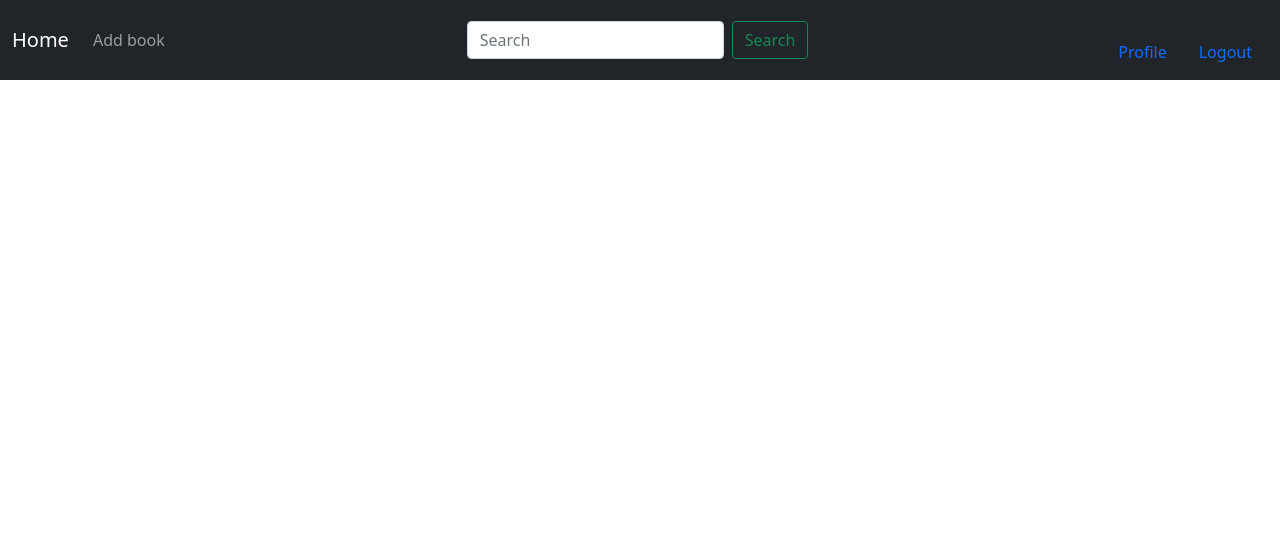
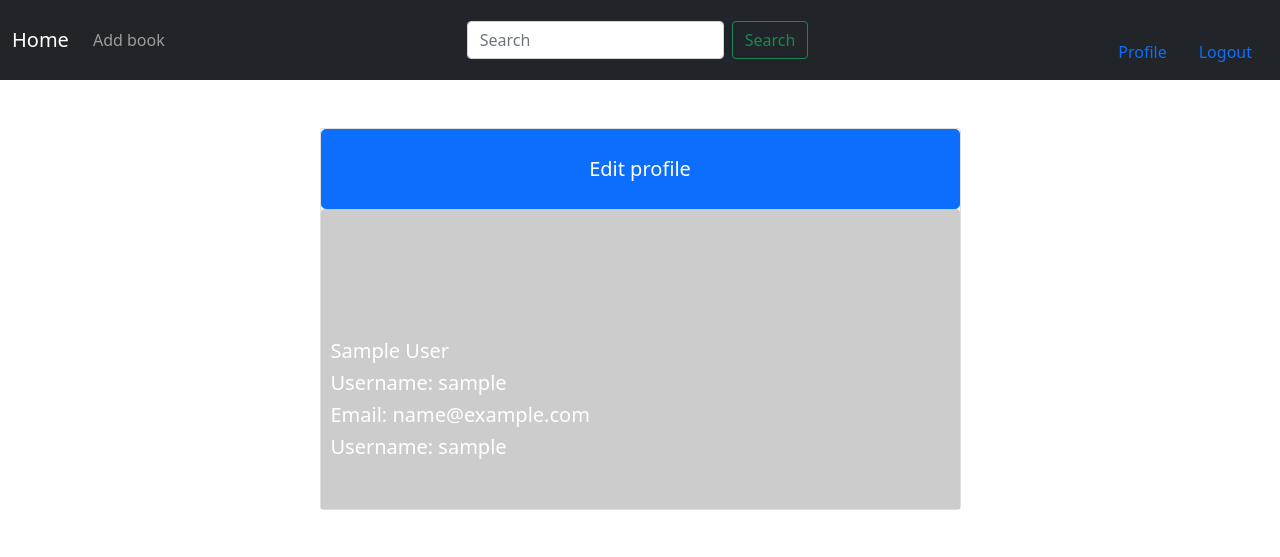
Before and after one commit to vstefan22/Library-site, a Django app: page /profile/ in a window 1280 px wide. Shown: the top 557 px of the page. Run offline with Django 3.2, Linux system fonts and the light colour scheme; the visitor is signed in with stand-in values (Sample User, id 1); data that the repository does not hold is empty.

Commit message:
new features

```diff
--- a/library_app/templates/library_app/base.html
+++ b/library_app/templates/library_app/base.html
@@ -15,6 +15,7 @@
 
     <nav class="navbar navbar-expand-lg navbar-dark bg-dark">
         <div class="container-fluid">
+            {%if request.user.is_authenticated%}
             <a class="navbar-brand" href="{%url 'index'%}">Home</a>
             <div class="collapse navbar-collapse" id="navbarSupportedContent">
                 <ul class="navbar-nav me-auto mb-2 mb-lg-0">
@@ -32,10 +33,12 @@
                 <li class="nav-item">
                     <a class="nav-link" href="{% url 'profile'%}" tabindex="-1">Profile</a>
                 <li class="nav-item">
-                    {%if request.user.is_authenticated%}
+
                     <a class="nav-link" href="{% url 'logout'%}" tabindex="-1" aria-disabled="true">Logout</a>
                     {%else%}
                     <a class="nav-link" href="{% url 'login'%}" tabindex="-1" aria-disabled="true">Login</a>
+                    <a class="nav-link" href="{% url 'register'%}" tabindex="-1" aria-disabled="true">Register</a>
+
                     {%endif%}
                 </li>
                 </li>
--- a/library_app/templates/library_app/profile.html
+++ b/library_app/templates/library_app/profile.html
@@ -11,6 +11,7 @@
 <body>
     {% extends 'library_app/base.html' %}
     {%block content%}
+    {%if person%}
     {% for info in person%}
     <section class="h-100 gradient-custom-2">
         <div class="container py-5 h-100">
@@ -28,7 +29,7 @@
                                 </button>
                             </div>
                             <div class="ms-3" style="margin-top: 130px;">
-                                <h5>{{user.first_name}} {{user.last_name}}</h5>
+                                <h5>{{user.first_name}} {{user.last_name}} {{user.username}}</h5>
 
                                 <p>{{info.city}}</p>
 
@@ -70,6 +71,33 @@
         </div>
     </section>
     {%endfor%}
+    {%else%}
+    <section class="h-100 gradient-custom-2">
+        <div class="container py-5 h-100">
+            <div class="row d-flex justify-content-center h-100">
+                <div class="col col-lg-9 col-xl-7">
+
+                    <div class="card">
+                        <button type="button" class="px-5 py-4 btn btn-primary btn-lg">
+                            Edit profile
+                        </button>
+                        <div class="rounded-top text-white d-flex flex-row"
+                            style="background-color: #ccc; height:300px;">
+                            <div class="" style="margin-top: 130px; margin-left: 10px;">
+                                <h5>{{user.first_name}} {{user.last_name}} </h5>
+                                <h5>Username: {{user.username}}</h5>
+                                <h5>Email: {{user.email}} </h5>
+                                <h5>Username: {{user.username}}</h5>
+                            </div>
+                        </div>
+                    </div>
+                </div>
+            </div>
+        </div>
+        </div>
+        </div>
+    </section>
+    {%endif%}
     {%endblock content%}
 </body>
 
--- a/library_app/urls.py
+++ b/library_app/urls.py
@@ -11,5 +11,8 @@ urlpatterns = [
     path('profile/', views.Profile.as_view(), name = 'profile'),
     path('logout/', LogoutView.as_view(next_page='login'), name = 'logout'),
     path('login/', views.Login.as_view(), name = 'login'),
+    path('register/', views.RegisterPage.as_view(), name = 'register'),
+
+    path('book/<int:pk>/', views.BookDetail.as_view(), name='book')
 
 ]
--- a/library_app/views.py
+++ b/library_app/views.py
@@ -1,10 +1,11 @@
 from django.shortcuts import render
-from django.views.generic import ListView, CreateView, DetailView
-from django.contrib.auth.models import User
+from django.views.generic import ListView, CreateView, DetailView, FormView
 from django.contrib.auth.views import LoginView
 from django.urls import reverse_lazy
+from django.contrib.auth import login
+from django.shortcuts import redirect
 from .models import Book, Person
-from .forms import AddBook
+from .forms import AddBook, UserRegisterForm
 
 
 class ListOfBooks(ListView):
@@ -47,7 +48,6 @@ class Profile(ListView):
     def get_context_data(self, **kwargs):
         context = super().get_context_data(**kwargs)
         context['person_info'] = Person.objects.filter(user = self.request.user)
-        print(context)
         return context
     context_object_name = 'person'
 
@@ -57,3 +57,21 @@ class Login(LoginView):
     redirect_authenticated_user = True
     def get_success_url(self):
         return reverse_lazy('index')
+
+class BookDetail(DetailView):
+    model = Book
+    context_object_name = 'book'
+    template_name = 'library_app/book.html'
+
+class RegisterPage(FormView):
+    template_name = 'library_app/register.html'
+    form_class = UserRegisterForm
+    redirect_authenticated_user = True
+    success_url = reverse_lazy('index')
+
+
+    def form_valid(self, form):
+        user = form.save()
+        if user is not None:
+            login(self.request, user)
+        return super(RegisterPage, self).form_valid(form)
```
Also changed, not shown: library_app/forms.py (+16 -0 lines), library_app/models.py (+4 -4 lines), library_app/templates/library_app/book.html (added, +39 -0 lines), library_app/templates/library_app/index.html (+10 -3 lines), library_app/templates/library_app/register.html (added, +52 -0 lines), library_app/migrations/0007_auto_20220822_1959.py (added).
